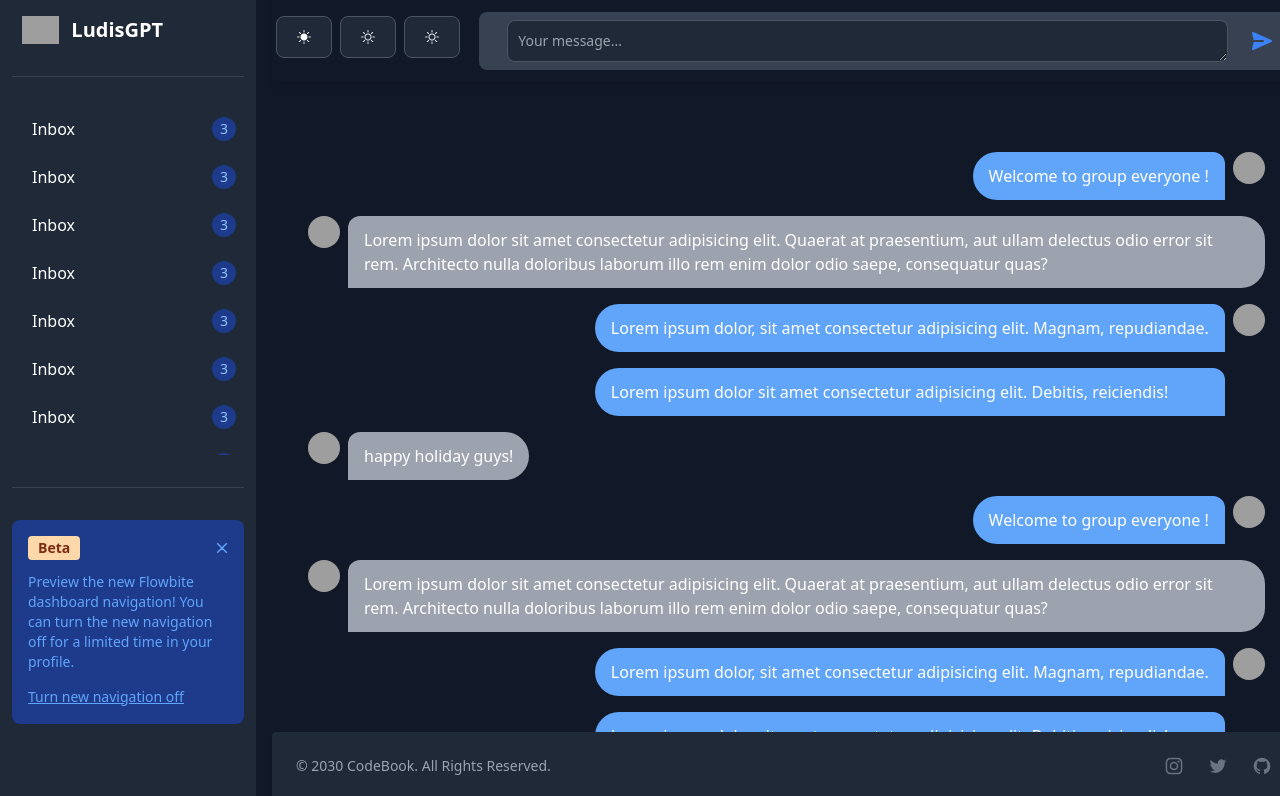
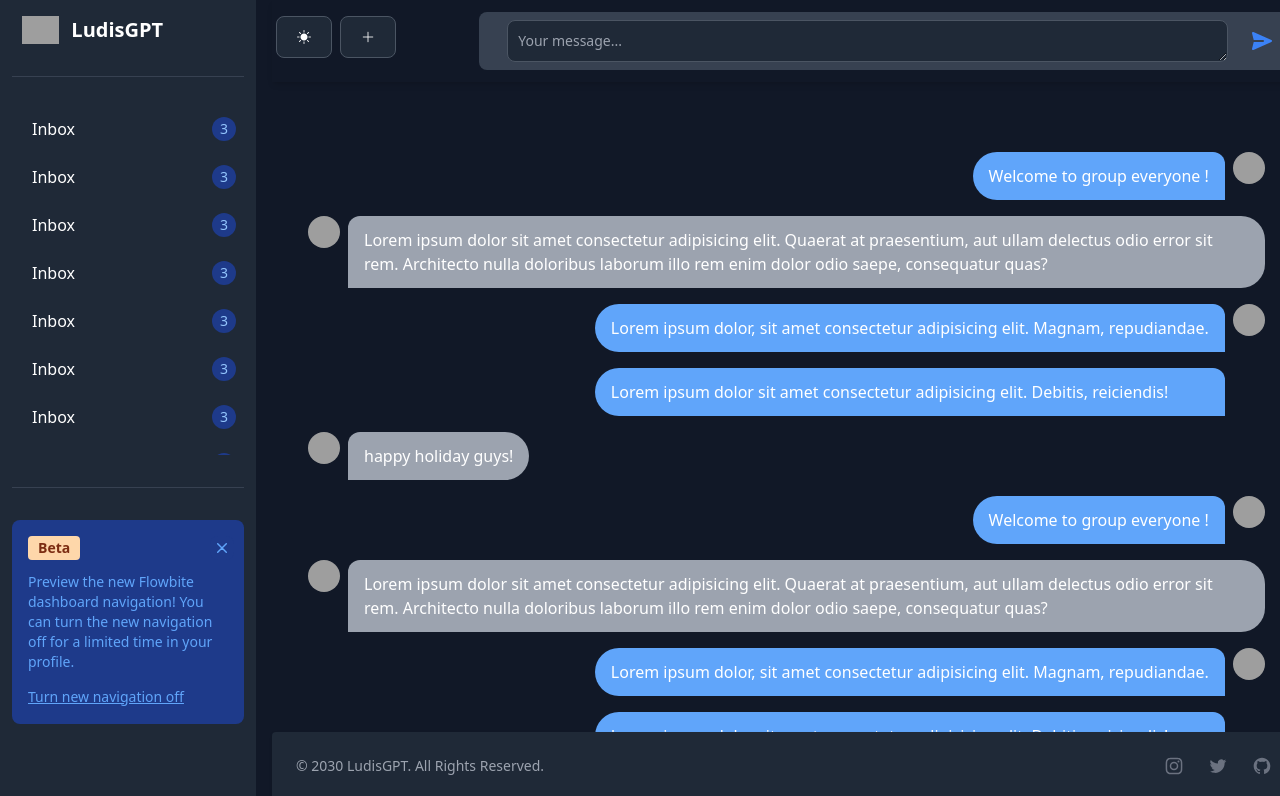
Before and after one commit to Ludis-ET/ludis-gpt, a React (Vite) app: page / in a window 1280 px wide. Shown: the top 796 px of the page. Built offline with nearby package versions, Linux system fonts and the light colour scheme; grey boxes are pictures that could not be loaded.

Commit message:
Update Header, Footer, and SideBar components.

```diff
--- a/src/components/ChatPage.jsx
+++ b/src/components/ChatPage.jsx
@@ -2,10 +2,10 @@ import { Header } from "./Header";
 import { Footer } from "./Footer";
 import { Chat } from "./Chat";
 
-export const ChatPage = () => {
+export const ChatPage = ({ ss, s }) => {
   return (
     <div className="p-4 sm:ml-64">
-      <Header />
+      <Header ss={ss} s={s} />
       <div className="chat dark:bg-gray-900 ml-[-20px] absolute w-full  md:w-[83.5%] min-h-screen p-5">
         <div className="chat-page mt-[80px] mb-[80px] p-4">
           <Chat />
--- a/src/components/Footer.jsx
+++ b/src/components/Footer.jsx
@@ -5,13 +5,13 @@ export const Footer = () => {
         <span className="text-sm text-gray-500 sm:text-center dark:text-gray-400">
           © 2030{" "}
           <a to="/" className="hover:underline">
-            CodeBook
+            LudisGPT
           </a>
           . All Rights Reserved.
         </span>
         <div className="flex mt-4 space-x-6 sm:justify-center sm:mt-0">
           <a
-            to="/"
+            href="https://instagram.com/lulsgd"
             target="_blank"
             rel="noreferrer"
             className="text-gray-500 hover:text-gray-900 dark:hover:text-white"
@@ -31,7 +31,7 @@ export const Footer = () => {
             <span className="sr-only">Instagram page</span>
           </a>
           <a
-            to="/"
+            href=""
             target="_blank"
             rel="noreferrer"
             className="text-gray-500 hover:text-gray-900 dark:hover:text-white"
@@ -47,7 +47,7 @@ export const Footer = () => {
             <span className="sr-only">Twitter page</span>
           </a>
           <a
-            to="/"
+            href="https://github.com/ludis-et"
             target="_blank"
             rel="noreferrer"
             className="text-gray-500 hover:text-gray-900 dark:hover:text-white"
--- a/src/components/Header.jsx
+++ b/src/components/Header.jsx
@@ -1,19 +1,20 @@
 import { useEffect, useState } from "react";
 
-export const Header = () => {
+export const Header = ({ ss, s }) => {
   const [dark, setDark] = useState(
     JSON.parse(localStorage.getItem("dark")) || true
   );
   useEffect(() => {
     localStorage.setItem("dark", JSON.stringify(dark));
+    localStorage.setItem("sidebar", JSON.stringify(s));
     dark
       ? document.documentElement.classList.add("dark")
       : document.documentElement.classList.remove("dark");
-  }, [dark]);
+  }, [dark, s]);
   return (
     <nav className="fixed top-0 w-full  md:w-[80%] dark:bg-gray-900 shadow-md z-50 pl-0 py-2 ">
       <div className="max-w-screen-xl flex flex-wrap items-center justify-between mx-auto p-1">
-        <div className="hidden w-full md:block md:w-auto" id="navbar-default">
+        <div className="flex w-full md:block md:w-auto" id="navbar-default">
           <button
             type="button"
             onClick={() => setDark(!dark)}
@@ -23,11 +24,12 @@ export const Header = () => {
           ></button>
           <button
             type="button"
-            className="bi bi-brightness-high text-gray-900 bg-white border border-gray-300 focus:outline-none hover:bg-gray-100 focus:ring-4 focus:ring-gray-100 font-medium rounded-lg text-sm px-5 py-2.5 me-2 mb-2 dark:bg-gray-800 dark:text-white dark:border-gray-600 dark:hover:bg-gray-700 dark:hover:border-gray-600 dark:focus:ring-gray-700"
+            onClick={() => ss(!s)}
+            className="bi bi-menu-button-wide-fill block md:hidden text-gray-900 bg-white border border-gray-300 focus:outline-none hover:bg-gray-100 focus:ring-4 focus:ring-gray-100 font-medium rounded-lg text-sm px-5 py-2.5 me-2 mb-2 dark:bg-gray-800 dark:text-white dark:border-gray-600 dark:hover:bg-gray-700 dark:hover:border-gray-600 dark:focus:ring-gray-700"
           ></button>
           <button
             type="button"
-            className="bi bi-brightness-high text-gray-900 bg-white border border-gray-300 focus:outline-none hover:bg-gray-100 focus:ring-4 focus:ring-gray-100 font-medium rounded-lg text-sm px-5 py-2.5 me-2 mb-2 dark:bg-gray-800 dark:text-white dark:border-gray-600 dark:hover:bg-gray-700 dark:hover:border-gray-600 dark:focus:ring-gray-700"
+            className="bi bi-plus-lg text-gray-900 bg-white border border-gray-300 focus:outline-none hover:bg-gray-100 focus:ring-4 focus:ring-gray-100 font-medium rounded-lg text-sm px-5 py-2.5 me-2 mb-2 dark:bg-gray-800 dark:text-white dark:border-gray-600 dark:hover:bg-gray-700 dark:hover:border-gray-600 dark:focus:ring-gray-700"
           ></button>
         </div>
         <form className="w-[80%]">
--- a/src/components/SideBar.jsx
+++ b/src/components/SideBar.jsx
@@ -3,7 +3,9 @@ import logo from "../assets/logo.png";
 import { ChatPage } from "./ChatPage";
 
 export const SideBar = () => {
-  const [side, setSide] = useState(true);
+  const [side, setSide] = useState(
+    JSON.parse(localStorage.getItem("sidebar")) || true
+  );
   return (
     <>
       <button
@@ -224,7 +226,7 @@ export const SideBar = () => {
           </div>
         </div>
       </aside>
-      <ChatPage />
+      <ChatPage ss={setSide} s={side} />
     </>
   );
 };
```
